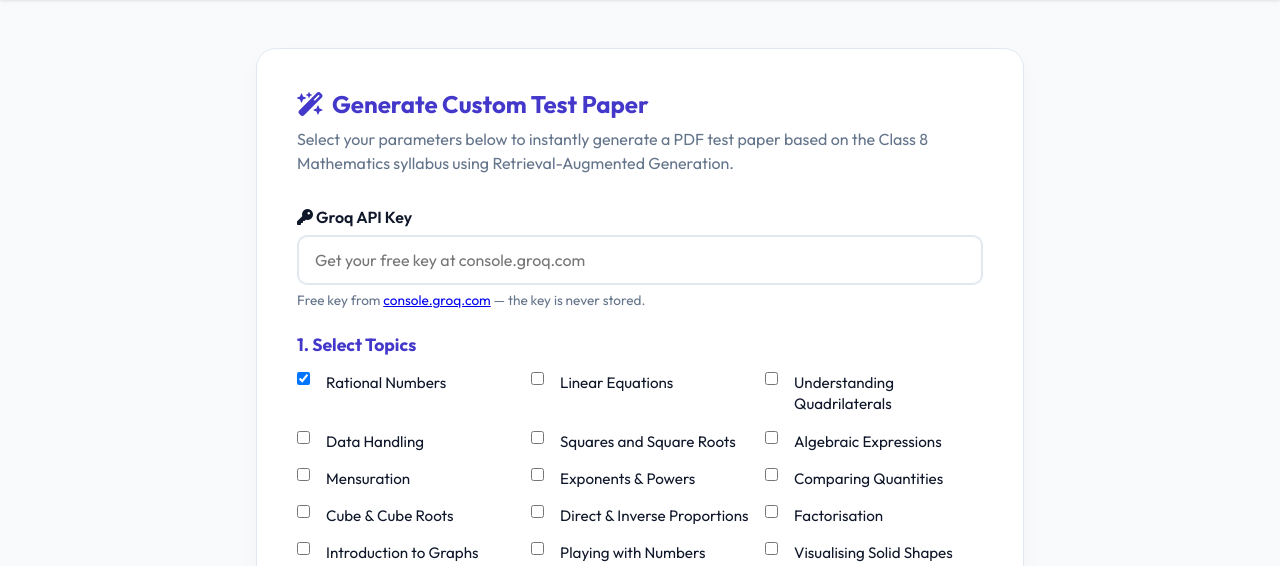
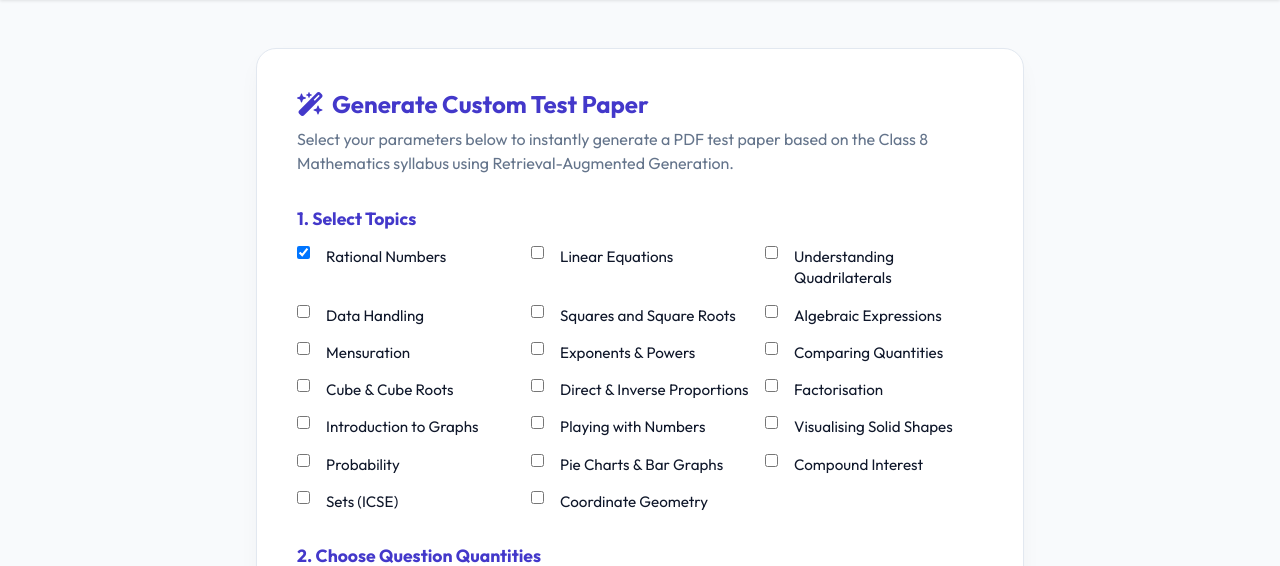
Before and after one commit to shubham-cfd01/test_generator, a Flask app: page / in a window 1280 px wide. Shown: the part 62-628 px from the top of the page. Run offline with Flask 3, Linux system fonts and the light colour scheme.

Commit message:
Hide API key - read from server env var instead of user input
Made-with: Cursor

```diff
--- a/app.py
+++ b/app.py
@@ -1334,10 +1334,10 @@ def generate_route():
     }
     geo_count = int(data.get('geo_count', 0))
     topics = data.get('topics', ['General Mathematics'])
-    groq_api_key = data.get('groq_api_key', '')
+    groq_api_key = os.environ.get('GROQ_API_KEY', '')
 
     if not groq_api_key:
-        return jsonify({"error": "Please provide a valid Groq API Key."}), 400
+        return jsonify({"error": "Server API key not configured. Contact admin."}), 500
 
     request_id = str(uuid.uuid4())
     progress_store[request_id] = {"status": "Initializing...", "progress": 5}
--- a/static/js/script.js
+++ b/static/js/script.js
@@ -5,33 +5,11 @@ document.addEventListener('DOMContentLoaded', () => {
     const progressText = document.getElementById('progress-text');
     const progressFill = document.getElementById('progress-fill');
 
-    // Restore API key from local storage if available
-    const savedKey = localStorage.getItem('arthAcadGroqApiKey');
-    if (savedKey) {
-        document.getElementById('groq_api_key').value = savedKey;
-        const apiKeyContainer = document.getElementById('api-key-container');
-        if (apiKeyContainer) {
-            apiKeyContainer.style.display = 'none';
-        }
-    }
-
     form.addEventListener('submit', async (e) => {
         e.preventDefault();
 
-        // Hide previous errors & show loading
         errorAlert.classList.add('hidden');
         loading.classList.remove('hidden');
-
-        // Gather Data
-        const groqApiKey = document.getElementById('groq_api_key').value;
-        if (!groqApiKey) {
-            showError("Please enter your Groq API Key.");
-            loading.classList.add('hidden');
-            return;
-        }
-
-        // Save the valid key for future use
-        localStorage.setItem('arthAcadGroqApiKey', groqApiKey);
 
         const checkedTopics = Array.from(document.querySelectorAll('input[name="topics"]:checked')).map(cb => cb.value);
         if (checkedTopics.length === 0) {
@@ -41,7 +19,6 @@ document.addEventListener('DOMContentLoaded', () => {
         }
 
         const payload = {
-            groq_api_key: groqApiKey,
             topics: checkedTopics,
             mcq_count: document.getElementById('mcq_count').value,
             fib_count: document.getElementById('fib_count').value,
--- a/templates/index.html
+++ b/templates/index.html
@@ -27,14 +27,6 @@
                 Class 8 Mathematics syllabus using Retrieval-Augmented Generation.</p>
 
             <form id="generator-form">
-                <div class="form-group" id="api-key-container">
-                    <label for="groq_api_key"><i class="fa-solid fa-key"></i> Groq API Key</label>
-                    <input type="password" id="groq_api_key" placeholder="Get your free key at console.groq.com"
-                        required>
-                    <small>Free key from <a href="https://console.groq.com" target="_blank">console.groq.com</a> — the
-                        key is never stored.</small>
-                </div>
-
                 <div class="form-section">
                     <h3>1. Select Topics</h3>
                     <div class="checkbox-grid">
```
